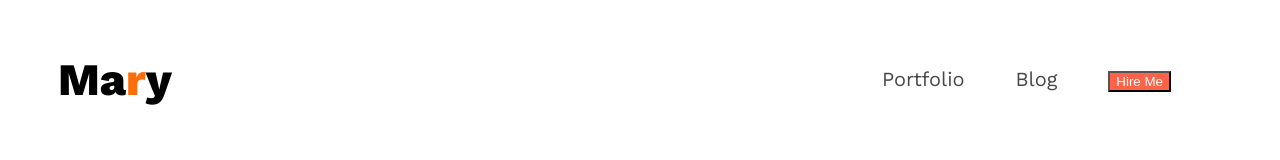
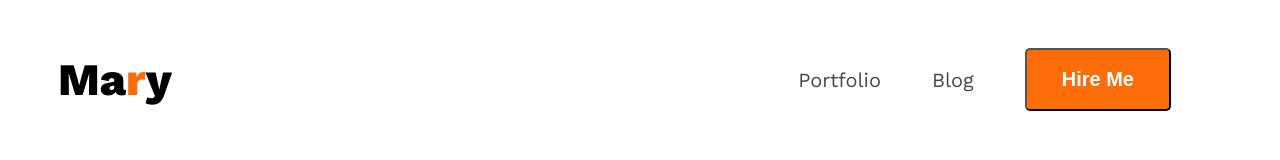
Before and after one commit to programmarimran/wev-developer-portfolio, a plain HTML site: page index.html in a window 1280 px wide. Drawn offline with nearby package versions, Linux system fonts and the light colour scheme.

Commit message:
third commit

```diff
--- a/style/style.css
+++ b/style/style.css
@@ -14,8 +14,13 @@
 }
 
 .btn-primary{
-  color:white;
-  background-color: tomato;
+  color:#FFFFFF;
+  background-color:#FD6E0A;
+  padding: 18px 35px;
+  border-radius: 5px;
+  font-size: 20px;
+  font-weight: 700;
+  /* bottom: unset; */
 }
 nav{
   display: flex;
@@ -37,6 +42,7 @@ nav > ul{
   display: flex;
   font-weight:400;
   font-size: 20px;
+  align-items:center;
 
 }
 nav ul li{
```
